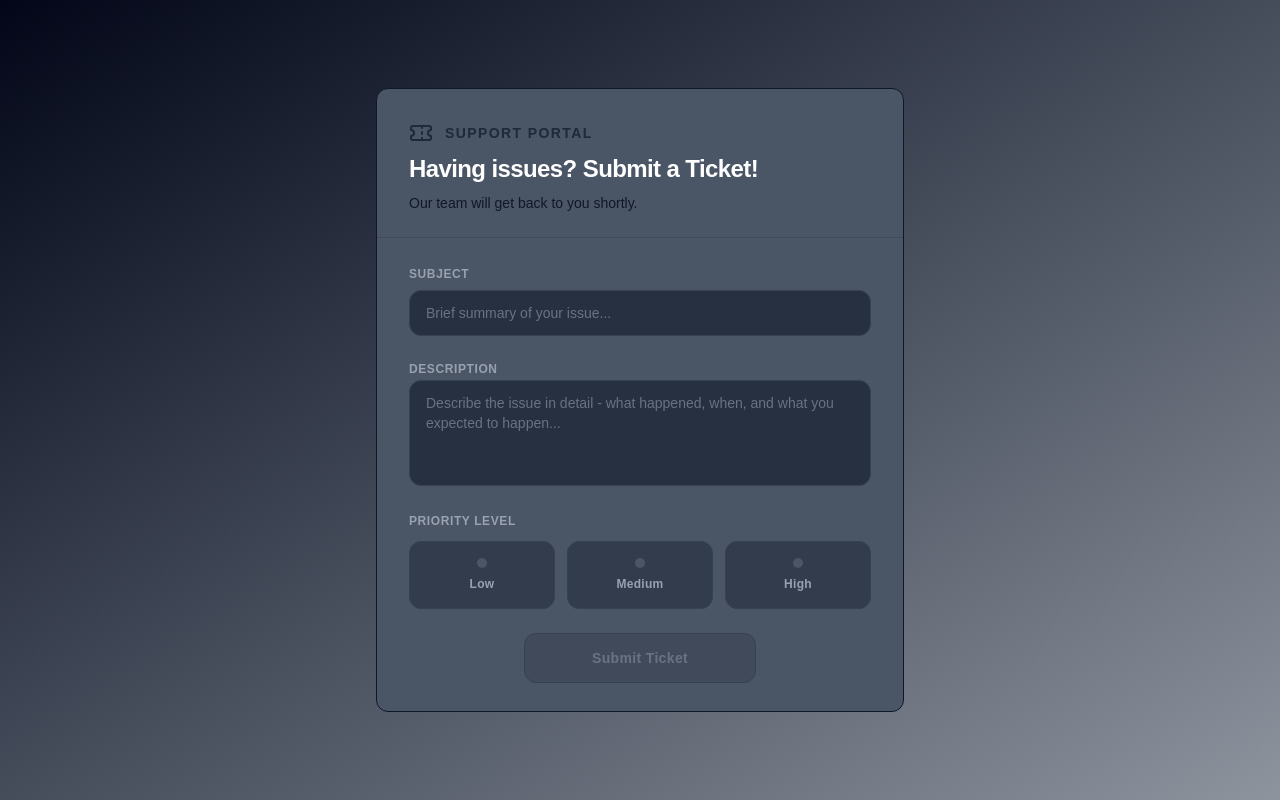
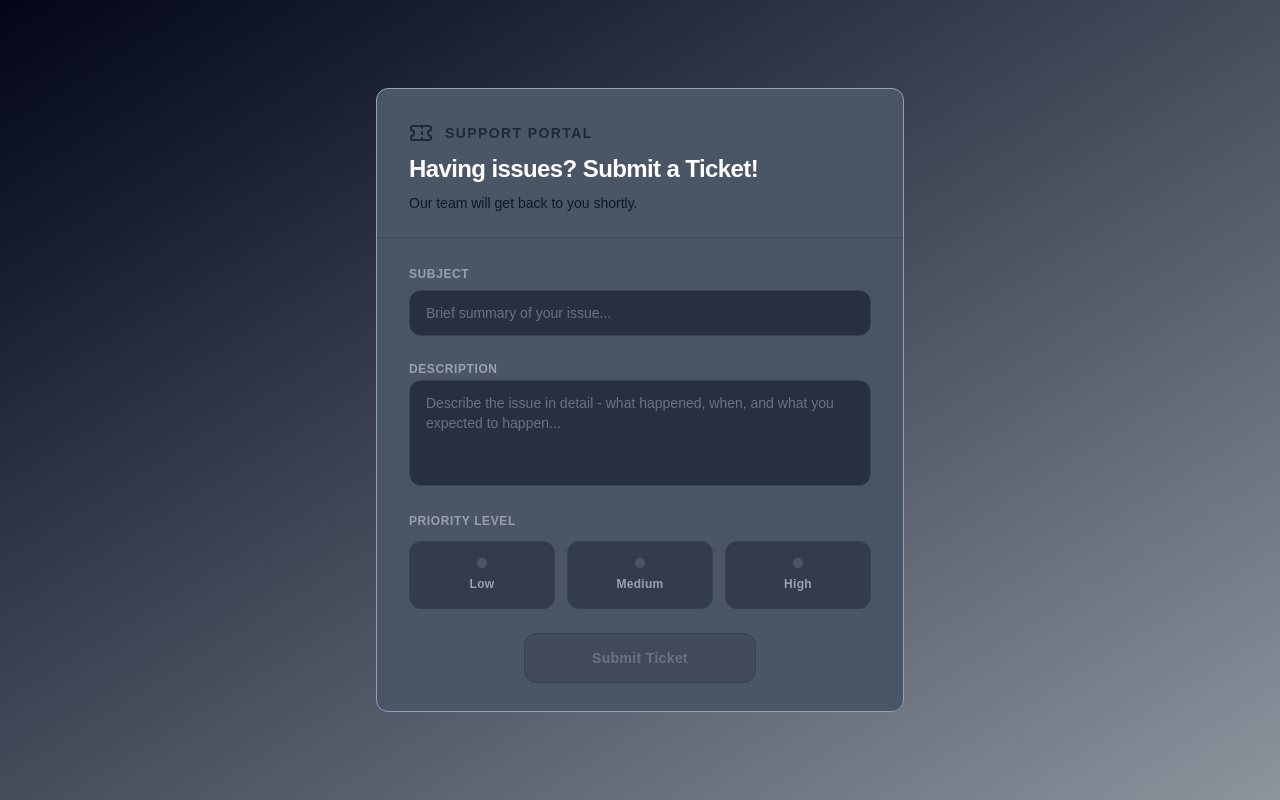
Before and after one commit to CodingKayvon/TicketSystem, a Next.js app: page /pages/UserDashboard in a window 1280 px wide. Built offline with nearby package versions, Linux system fonts and the light colour scheme; no server answers.

Commit message:
Style adjustments

```diff
--- a/src/app/pages/UserDashboard/page.tsx
+++ b/src/app/pages/UserDashboard/page.tsx
@@ -72,7 +72,7 @@ const UserDashboard = () => {
   return (
     <div className='min-h-screen flex flex-col bg-linear-to-br from-slate-950 to-slate-800/50 justify-center items-center'>
       {/* Ticket Form */}
-      <div className='flex flex-col w-132 bg-gray-600 rounded-xl border border-slate-900'>
+      <div className='flex flex-col w-132 bg-gray-600 rounded-xl border border-slate-400'>
 
         {/* Header */}
         <div className='px-8 pt-8 pb-6 border-b border-gray-700/50'>
```
